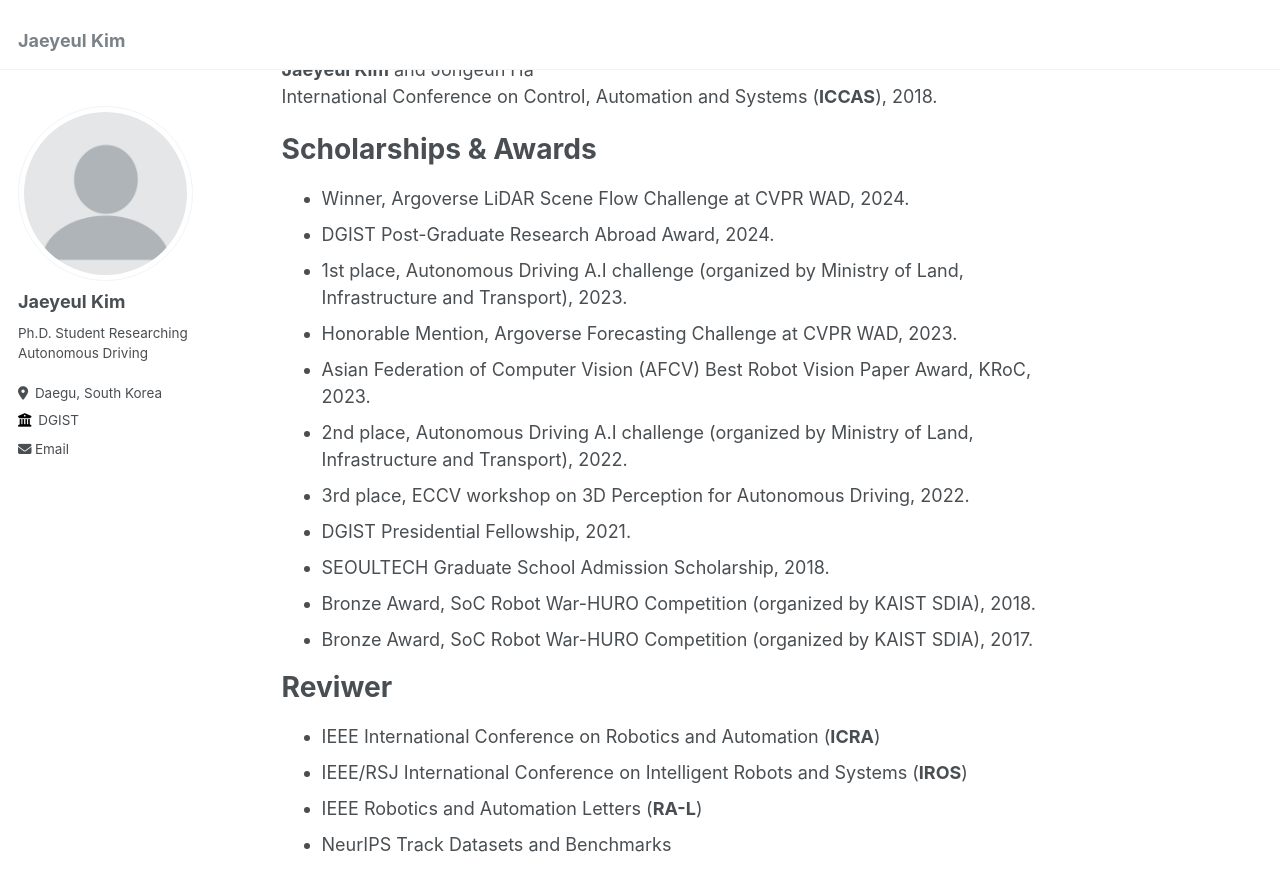
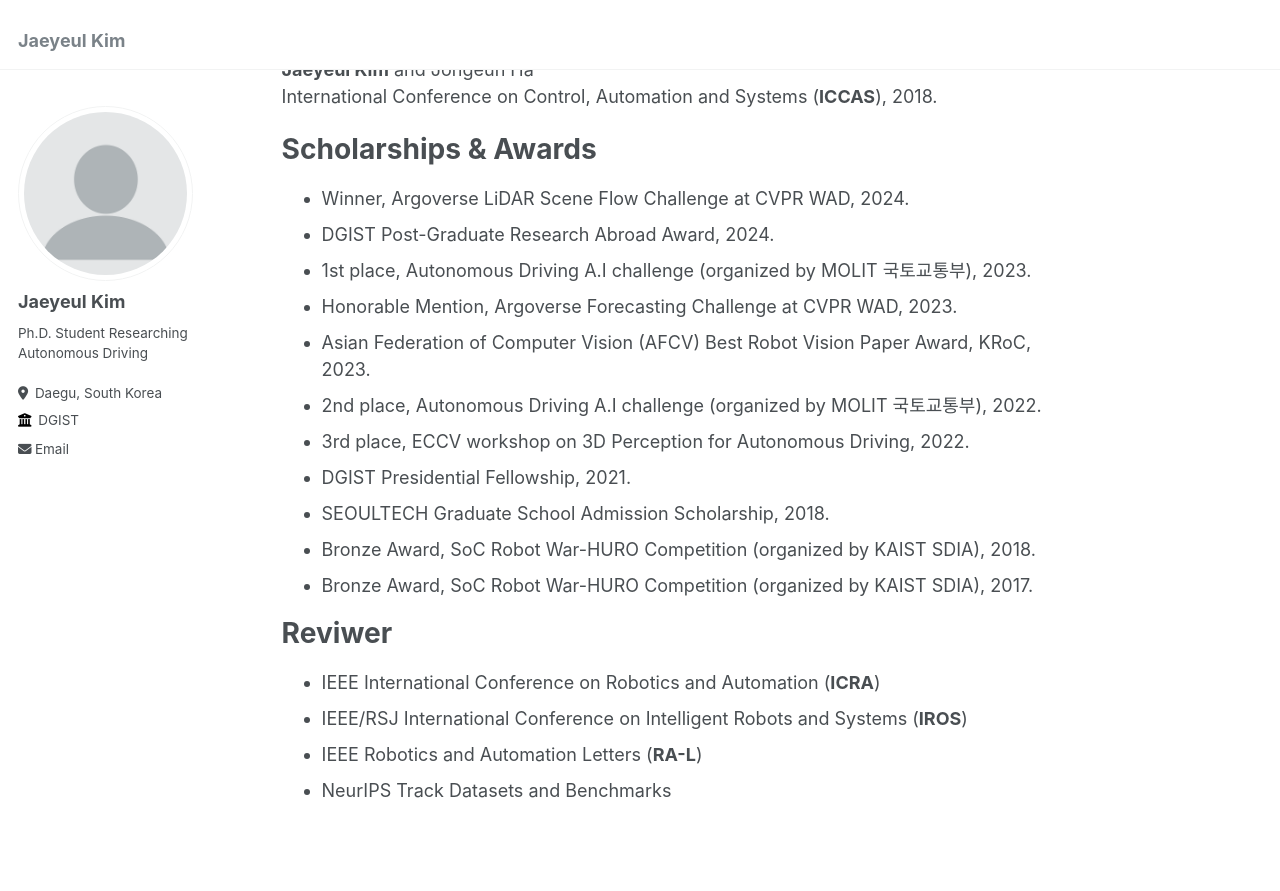
Before and after one commit to jykim94/jykim94.github.io, a Jekyll site: the page built from _pages/about.md, in a window 1280 px wide and 900 px high, scrolled down 2379 px. Shown: the top 891 px of the window. Built offline with Jekyll 4.4.1, drawn with Linux system fonts in a browser that asks for light colours.

Commit message:
Updated specific content

```diff
--- a/_pages/about.md
+++ b/_pages/about.md
@@ -87,10 +87,10 @@ Scholarships & Awards
 ======
 - Winner, Argoverse LiDAR Scene Flow Challenge at CVPR WAD, 2024.
 - DGIST Post-Graduate Research Abroad Award, 2024.
-- 1st place, Autonomous Driving A.I challenge (organized by Ministry of Land, Infrastructure and Transport), 2023.
+- 1st place, Autonomous Driving A.I challenge (organized by MOLIT 국토교통부), 2023.
 - Honorable Mention, Argoverse Forecasting Challenge at CVPR WAD, 2023.
 - Asian Federation of Computer Vision (AFCV) Best Robot Vision Paper Award, KRoC, 2023.
-- 2nd place, Autonomous Driving A.I challenge (organized by Ministry of Land, Infrastructure and Transport), 2022.
+- 2nd place, Autonomous Driving A.I challenge (organized by MOLIT 국토교통부), 2022.
 - 3rd place, ECCV workshop on 3D Perception for Autonomous Driving, 2022.
 - DGIST Presidential Fellowship, 2021.
 - SEOULTECH Graduate School Admission Scholarship, 2018.
```
